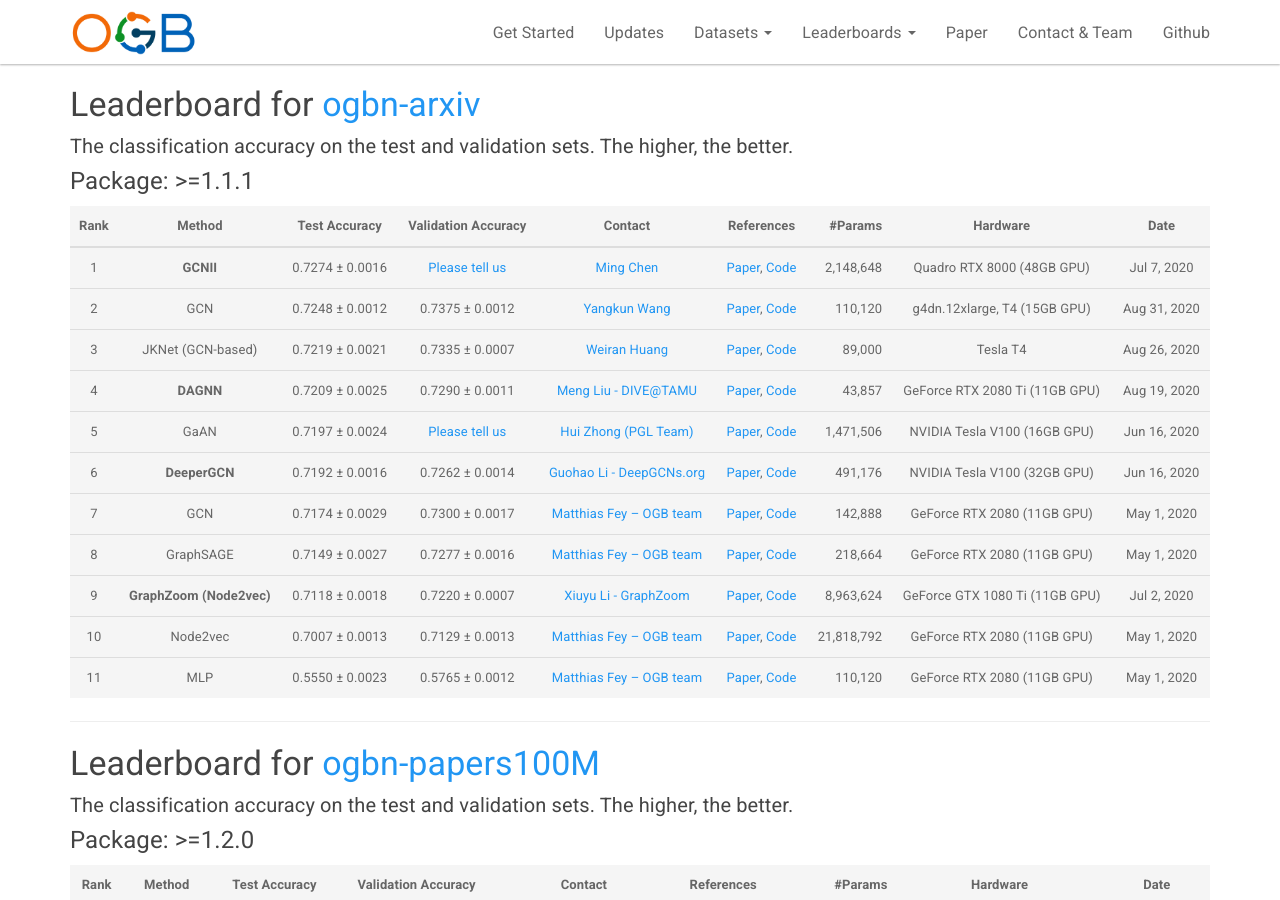
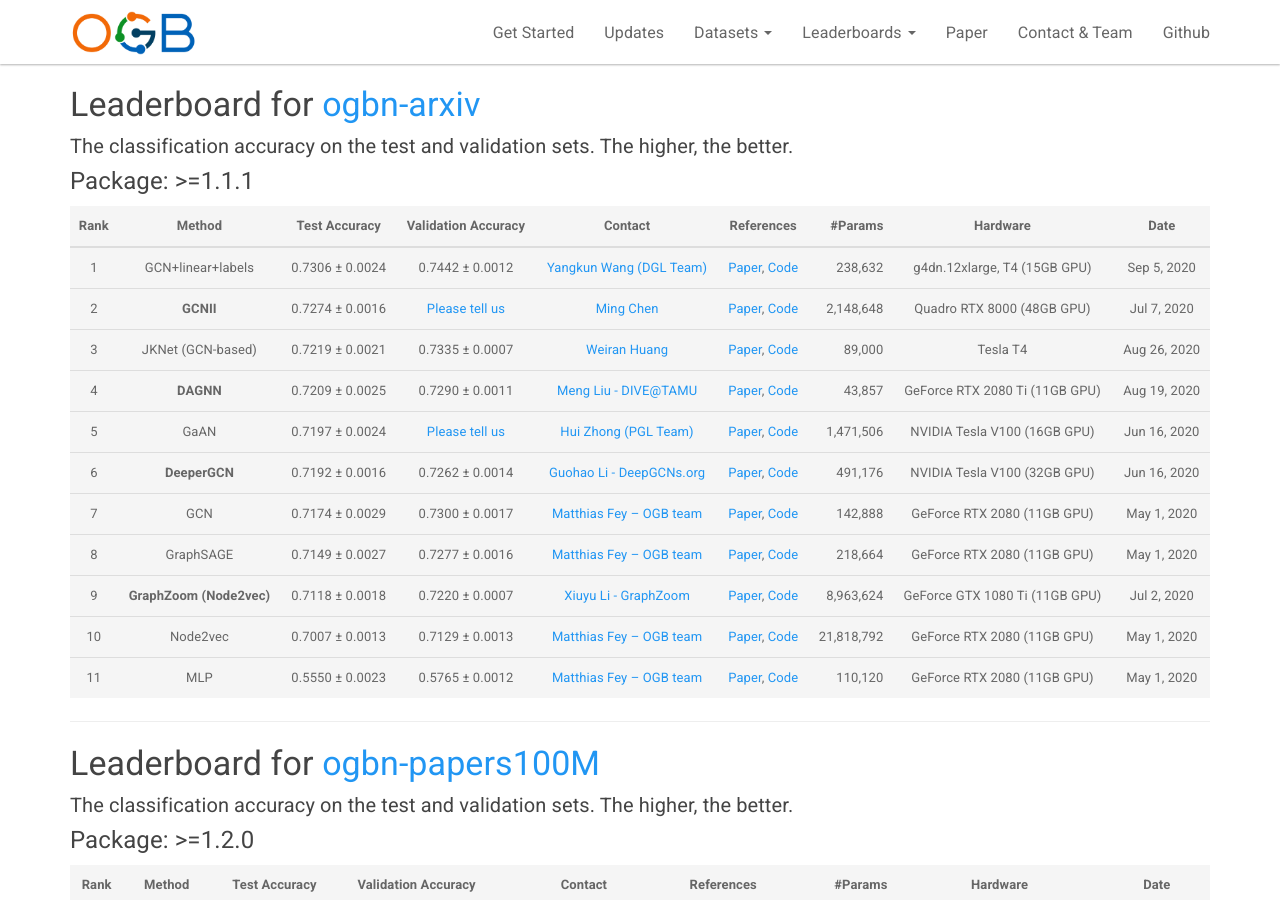
Before and after one commit to snap-stanford/ogb-web, a Jekyll site: the page built from _docs/leaderboard/leader_nodeprop.md, in a window 1280 px wide and 900 px high, scrolled down 1649 px. Built offline with Jekyll 4.4.1, drawn with Linux system fonts in a browser that asks for light colours.

Commit message:
updateleaderboard

```diff
--- a/_docs/leaderboard/leader_nodeprop.md
+++ b/_docs/leaderboard/leader_nodeprop.md
@@ -73,8 +73,8 @@ The **bold** method name indicates that the implementation is **official** (by t
 
 | Rank  | Method | Test Accuracy | Validation Accuracy | Contact | References | #Params | Hardware | Date
 |:----:|:-----:|:------:|:-----:|:-----:|:-----:|-----:|:-----:|:-----:|
-|  1  |  **GCNII**  | 0.7274 ± 0.0016   | [Please tell us](mailto:ogb@cs.stanford.edu) |[Ming Chen](mailto:chennnming@outlook.com) | [Paper](https://arxiv.org/abs/2007.02133), [Code](https://github.com/chennnM/GCNII/tree/master/PyG/ogbn-arxiv) | 2,148,648 | Quadro RTX 8000 (48GB GPU) | Jul 7, 2020 |
-|  2  |  GCN  | 0.7248 ± 0.0012   | 0.7375 ± 0.0012 | [Yangkun Wang](mailto:wyangkun@amazon.com) | [Paper](https://arxiv.org/abs/1609.02907), [Code](https://github.com/dmlc/dgl/blob/master/examples/pytorch/ogb/ogbn-arxiv/gcn.py) | 110,120 | g4dn.12xlarge, T4 (15GB GPU) | Aug 31, 2020 |
+|  1  |  GCN+linear+labels  | 0.7306 ± 0.0024   | 0.7442 ± 0.0012 | [Yangkun Wang (DGL Team)](mailto:wyangkun@amazon.com) | [Paper](https://arxiv.org/abs/1609.02907), [Code](https://github.com/dmlc/dgl/tree/master/examples/pytorch/ogb/ogbn-arxiv) | 238,632 | g4dn.12xlarge, T4 (15GB GPU) | Sep 5, 2020 |
+|  2  |  **GCNII**  | 0.7274 ± 0.0016   | [Please tell us](mailto:ogb@cs.stanford.edu) |[Ming Chen](mailto:chennnming@outlook.com) | [Paper](https://arxiv.org/abs/2007.02133), [Code](https://github.com/chennnM/GCNII/tree/master/PyG/ogbn-arxiv) | 2,148,648 | Quadro RTX 8000 (48GB GPU) | Jul 7, 2020 |
 |  3  |  JKNet (GCN-based)  | 0.7219 ± 0.0021   | 0.7335 ± 0.0007 | [Weiran Huang](mailto:huangweiran1998@outlook.com) | [Paper](https://arxiv.org/pdf/1806.03536.pdf), [Code](https://github.com/EtoDemerzel0427/ogbn-arxiv-baselines/blob/master/JKNet.py) | 89,000 | Tesla T4 | Aug 26, 2020 |
 |  4  |  **DAGNN**  | 0.7209 ± 0.0025   | 0.7290 ± 0.0011 |[Meng Liu - DIVE@TAMU](mailto:mengliu@tamu.edu) | [Paper](https://arxiv.org/abs/2007.09296), [Code](https://github.com/mengliu1998/DeeperGNN) | 43,857 | GeForce RTX 2080 Ti (11GB GPU) | Aug 19, 2020 |
 |  5  |  GaAN  | 0.7197 ± 0.0024   | [Please tell us](mailto:ogb@cs.stanford.edu) | [Hui Zhong (PGL Team)](mailto:zhonghui03@baidu.com) | [Paper](https://arxiv.org/abs/1803.07294), [Code](https://github.com/PaddlePaddle/PGL/tree/master/ogb_examples/nodeproppred/ogbn-arxiv) | 1,471,506 | NVIDIA Tesla V100 (16GB GPU) | Jun 16, 2020 |
```
